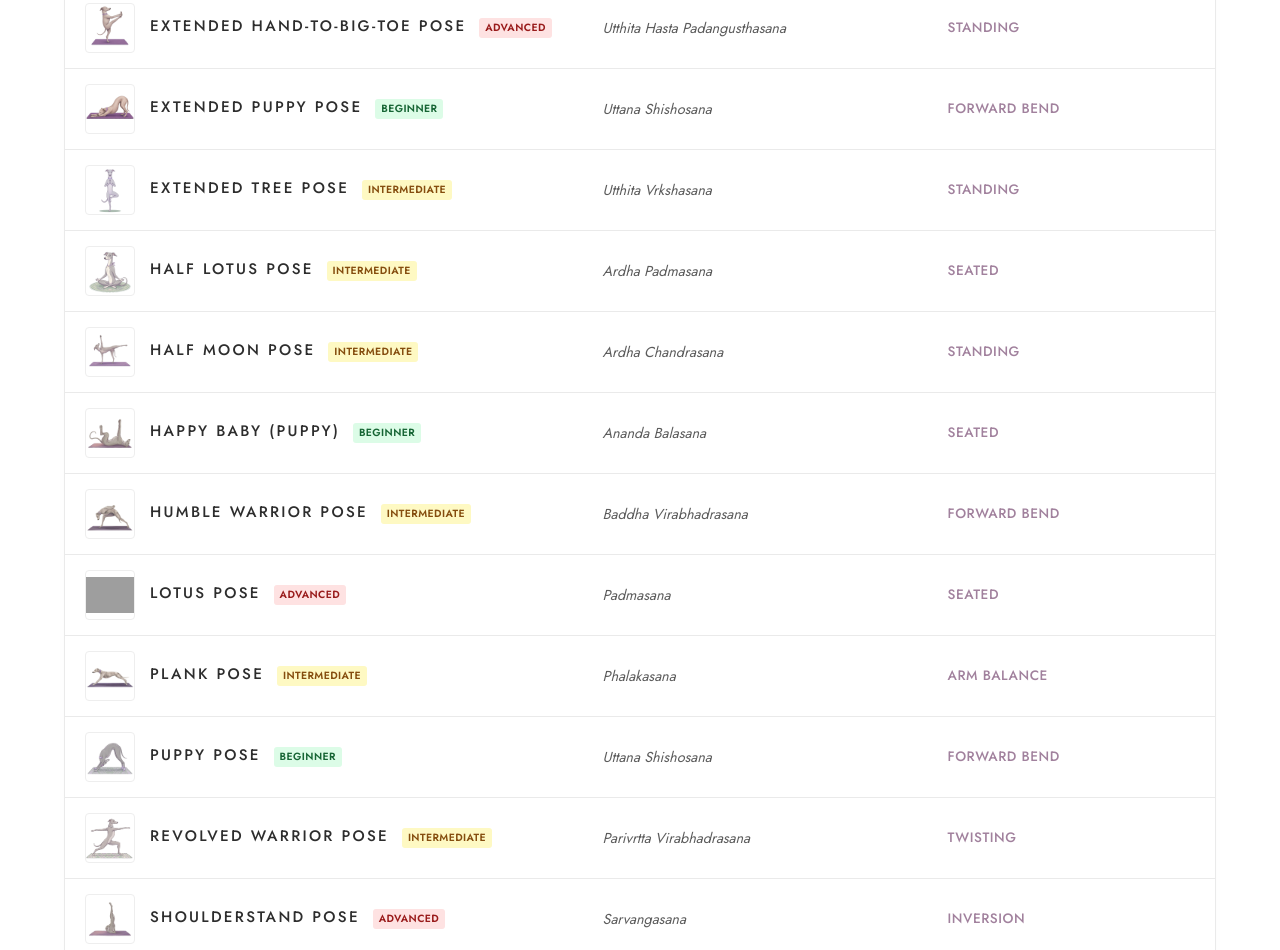
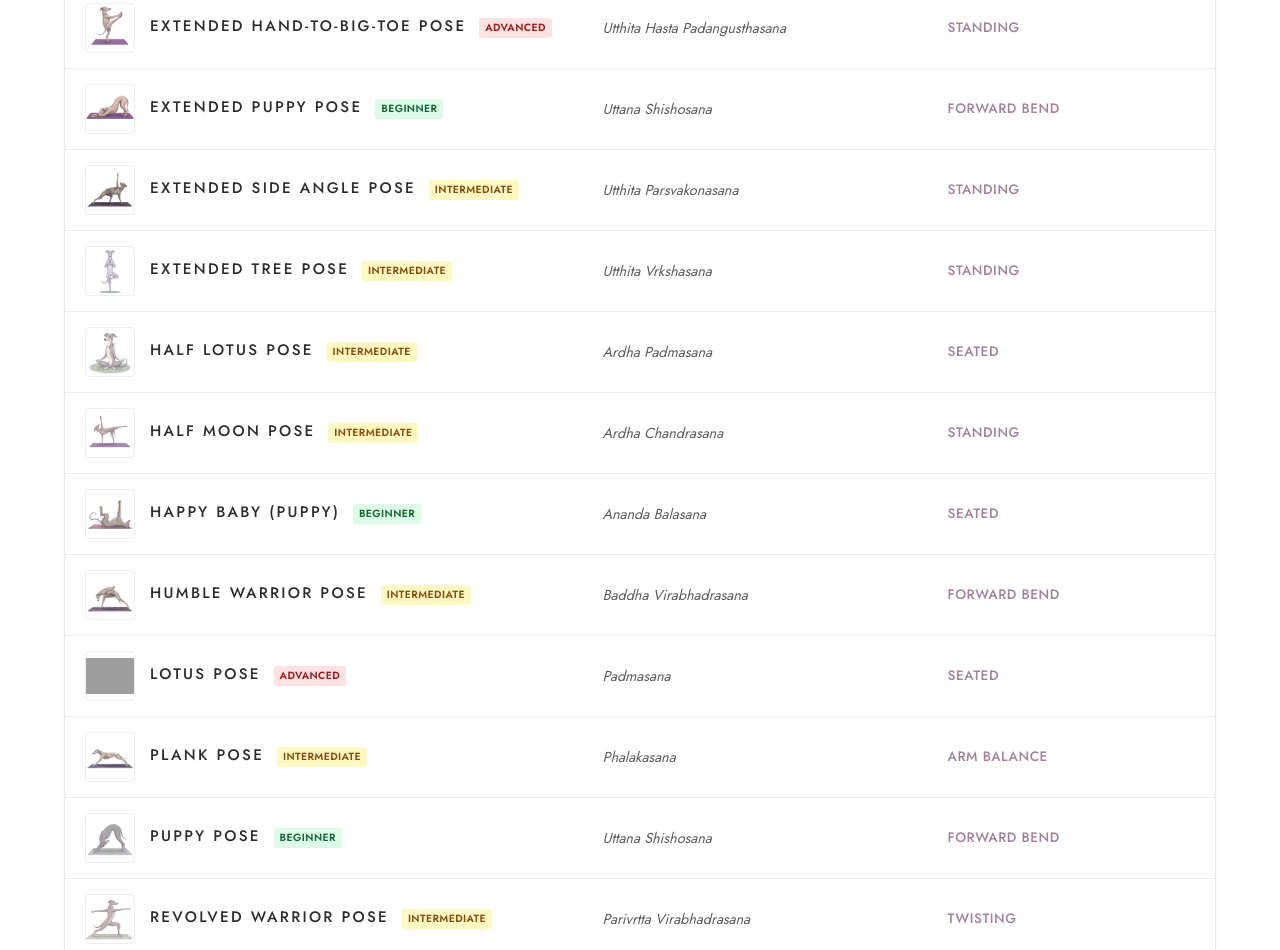
Before and after one commit to Picklemachine/silver-paintbucket-studios, a plain HTML site: page pose-finder.html in a window 1280 px wide. Shown: the part 1614-2564 px from the top of the page. Drawn offline with Linux system fonts and the light colour scheme; grey boxes are pictures that could not be loaded.

Commit message:
feat: Add Extended Side Angle Pose (Utthita Parsvakonasana) to postures database

```diff
--- a/pose-finder.html
+++ b/pose-finder.html
@@ -477,6 +477,15 @@
         category: "Forward Bend Yoga Poses",
         benefits: "Stretches the spine, shoulders, and upper back. Calms the mind and helps relieve stress and tension.",
         cues: "Start on all fours. Walk hands forward, lowering chest toward the floor while keeping hips stacked directly over knees."
+      },
+      {
+        name: "Extended Side Angle Pose",
+        sanskrit: "Utthita Parsvakonasana",
+        image: "assets/yogi_dog_sideangle.png",
+        level: "Intermediate",
+        category: "Standing Yoga Poses",
+        benefits: "Strengthens and stretches legs, knees, ankles, groin, spine, chest, and shoulders. Increases stamina and lung capacity.",
+        cues: "From wide lunge, lower one hand to floor outside front foot. Reach other arm straight up, rotating chest toward the sky."
       }
     ];
 
```
Also changed, not shown: postures.html (+9 -0 lines), assets/yogi_dog_sideangle.png (added).
